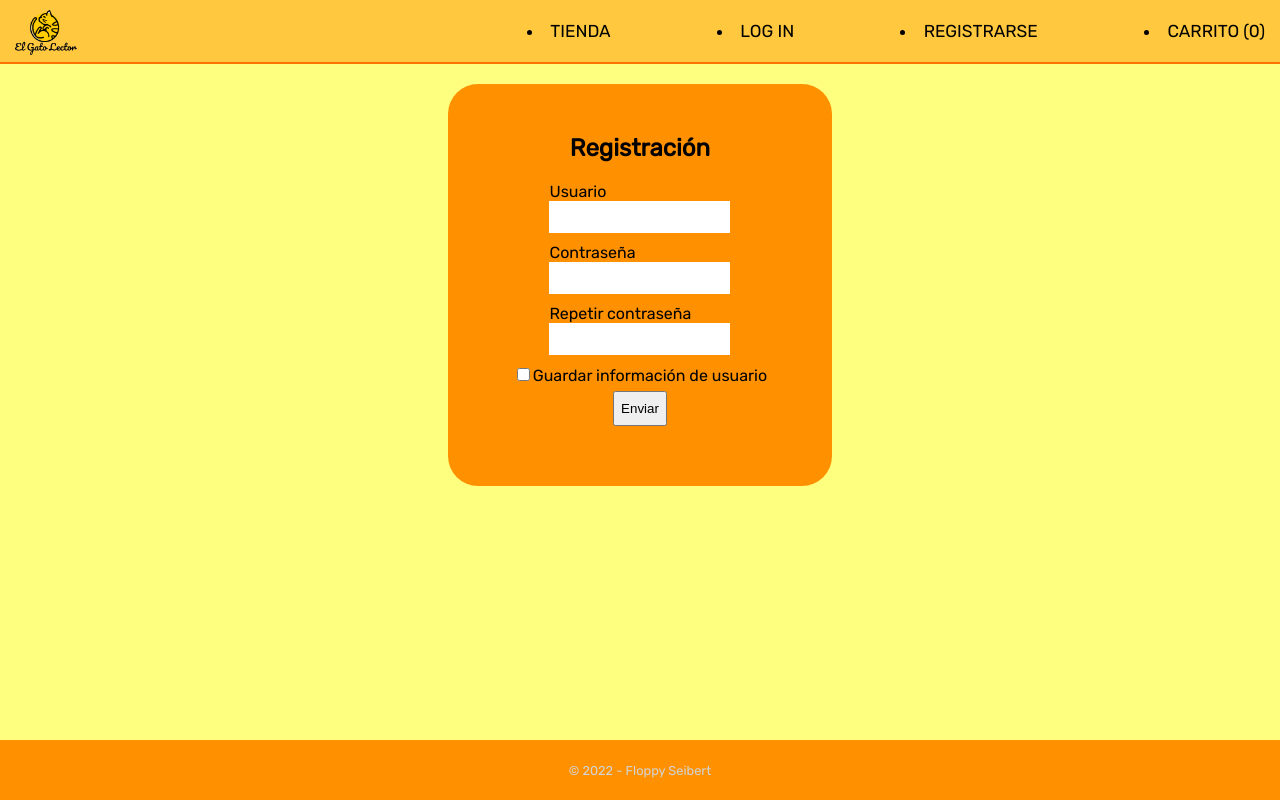
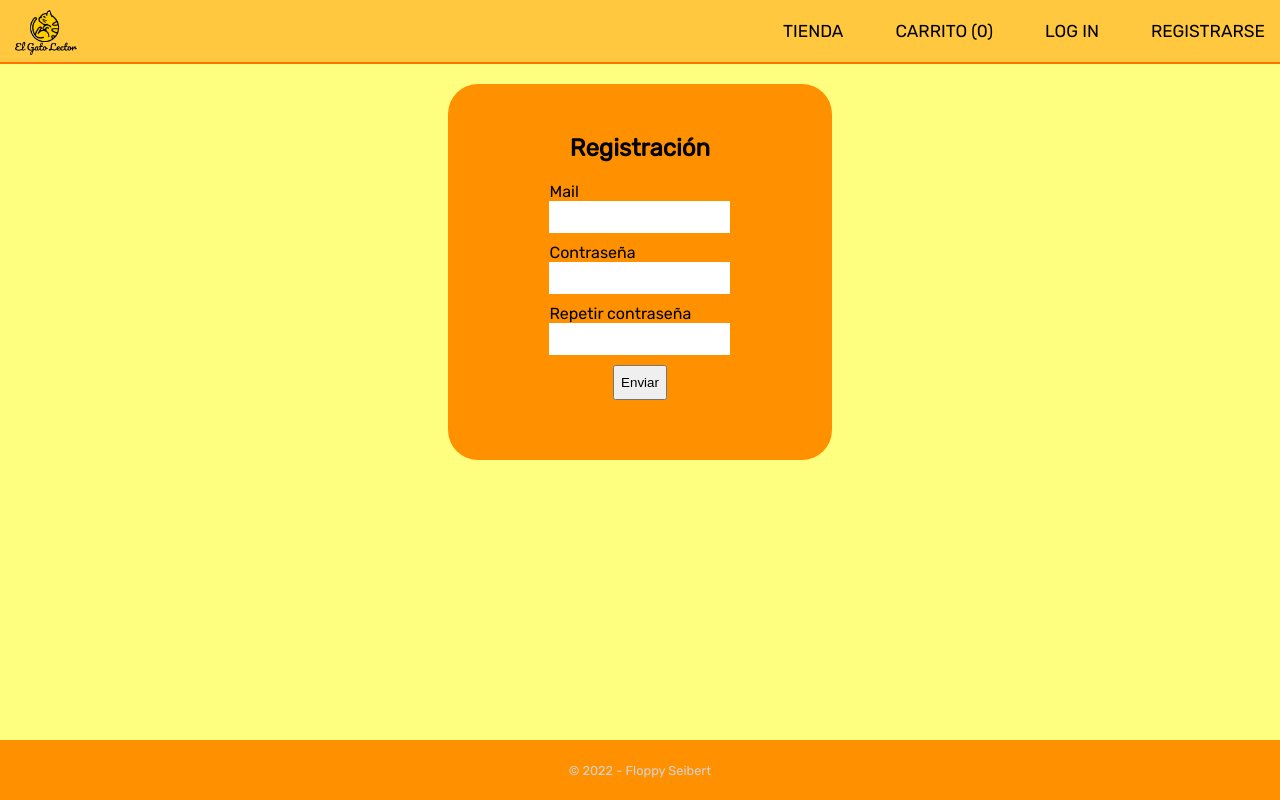
Before and after one commit to florseib/integrador-react-floppy, a React (Vite) app: page /register in a window 1280 px wide. Built offline with nearby package versions, Linux system fonts and the light colour scheme.

Commit message:
Desarrollo las pantallas de account

```diff
--- a/src/StyledComponents/Components.jsx
+++ b/src/StyledComponents/Components.jsx
@@ -75,7 +75,8 @@ export const LinkContainer = styled.li`
   font-size: 1.2em;
 `;
 
-export const MenuContent = styled.div`
+export const MenuContent = styled.ul`
+  list-style-type: none;
   display: flex;
   flex-direction: row;
   align-items: center;
@@ -84,7 +85,7 @@ export const MenuContent = styled.div`
 `;
 
 export const AccountLinks = styled(MenuContent)`
-  width: 60%;
+  width: 40%;
   padding-right: 0px;
   font-size: 0.9em;
 `;
--- a/src/components/Header.jsx
+++ b/src/components/Header.jsx
@@ -1,4 +1,4 @@
-import { useSelector } from "react-redux";
+import { useDispatch, useSelector } from "react-redux";
 import {
   HeaderDiv,
   Menu,
@@ -9,8 +9,11 @@ import {
   Link,
 } from "../StyledComponents/Components";
 import { useEffect, useState } from "react";
+import { logOut } from "../redux-store/slice/UserSlice";
 
 export function Header() {
+  const dispatch = useDispatch();
+  const loggedUser = useSelector((state) => state.user.loggedUser);
   const cartItems = useSelector((state) => state.cart.cartItems);
 
   const [cartNumber, setCartNumber] = useState(0);
@@ -32,31 +35,45 @@ export function Header() {
       </LogoContainer>
       <Menu>
         <LinkContainer>
-          <Link to="/store"> TIENDA</Link>
+          <Link to="/store">TIENDA</Link>
         </LinkContainer>
         <LinkContainer>
-          <Link to="/login"> LOG IN</Link>
+          <Link to="/cart">CARRITO ({cartNumber})</Link>
+        </LinkContainer>
+        <LinkContainer>
+          <Link to="/login">LOG IN</Link>
         </LinkContainer>
         <LinkContainer>
           <Link to="/register">REGISTRARSE</Link>
         </LinkContainer>
-        <LinkContainer>
-          <Link to="/cart">CARRITO ({cartNumber})</Link>
-        </LinkContainer>
       </Menu>
       <AccountLinks>
         <LinkContainer>
-          <Link to="/store"> TIENDA</Link>
-        </LinkContainer>
-        <LinkContainer>
-          <Link to="/login"> LOG IN</Link>
-        </LinkContainer>
-        <LinkContainer>
-          <Link to="/register">REGISTRARSE</Link>
+          <Link to="/store">TIENDA</Link>
         </LinkContainer>
         <LinkContainer>
           <Link to="/cart">CARRITO ({cartNumber})</Link>
         </LinkContainer>
+        {loggedUser !== null && (
+          <LinkContainer>
+            <Link>{loggedUser.email}</Link>
+          </LinkContainer>
+        )}
+        {loggedUser !== null && (
+          <LinkContainer>
+            {/* <Link onClick={dispatch(logOut())}>LOG OUT</Link> */}
+          </LinkContainer>
+        )}
+        {loggedUser === null && (
+          <LinkContainer>
+            <Link to="/login">LOG IN</Link>
+          </LinkContainer>
+        )}
+        {loggedUser === null && (
+          <LinkContainer>
+            <Link to="/register">REGISTRARSE</Link>
+          </LinkContainer>
+        )}
       </AccountLinks>
       <MenuIcon>
         <i className={"fa-solid fa-bars"}></i>
--- a/src/redux-store/reduxStore.jsx
+++ b/src/redux-store/reduxStore.jsx
@@ -2,6 +2,7 @@ import { combineReducers, configureStore } from "@reduxjs/toolkit";
 import cartReducer from "./slice/CartSlice";
 import bookReducer from "./slice/BookSlice";
 import categoryReducer from "./slice/CategorySlice";
+import userReducer from "./slice/UserSlice";
 import persistReducer from "redux-persist/es/persistReducer";
 import persistStore from "redux-persist/es/persistStore";
 import storage from "redux-persist/lib/storage";
@@ -10,12 +11,13 @@ const reducers = combineReducers({
   cart: cartReducer,
   bookList: bookReducer,
   category: categoryReducer,
+  user: userReducer,
 });
 
 const persistConfig = {
   key: "root",
   storage,
-  whitelist: ["cart"],
+  whitelist: ["cart", "user"],
 };
 
 const persistedReducer = persistReducer(persistConfig, reducers);
--- /dev/null
+++ b/src/redux-store/slice/UserSlice.jsx
@@ -0,0 +1,30 @@
+import { createSlice } from "@reduxjs/toolkit";
+import { addUserToList, logUser } from "../utils/userUtils";
+
+const INITIAL_STATE = {
+  loggedUser: null,
+  userList: [],
+};
+
+export const userSlice = createSlice({
+  name: "user",
+  initialState: INITIAL_STATE,
+  reducers: {
+    logIn: (state, action) => {
+      return {
+        ...state,
+        loggedUser: logUser(state.userList, action.payload),
+      };
+    },
+    createUser: (state, action) => {
+      return addUserToList(state, action.payload);
+    },
+    logOut: (state) => {
+      return { ...state, loggedUser: null };
+    },
+  },
+});
+
+export const { logIn, createUser, logOut } = userSlice.actions;
+
+export default userSlice.reducer;
--- /dev/null
+++ b/src/redux-store/utils/userUtils.jsx
@@ -0,0 +1,37 @@
+export const addUserToList = (state, newUser) => {
+  console.log("a");
+  const existingUser = state.userList.find((x) => {
+    return x.email === newUser.email;
+  });
+
+  if (!existingUser && newUser.password === newUser.repeatPassword) {
+    return {
+      ...state,
+      userList: [
+        state.userList,
+        { email: newUser.email, password: newUser.password },
+      ],
+      loggedUser: {
+        email: newUser.email,
+      },
+    };
+    //   return cartItems.map((item) => {
+    //     return item.id === existingProduct.id
+    //       ? { ...item, quantity: item.quantity - 1 }
+    //       : item;
+    //   });
+  } else {
+    return { ...state };
+  }
+};
+
+export const logUser = (userList, user) => {
+  const existingUser = userList.find((x) => {
+    return x.email === user.email && x.password === user.password;
+  });
+
+  console.log(existingUser);
+  if (existingUser) return { email: user.email };
+
+  return null;
+};
--- a/src/routes/Login.jsx
+++ b/src/routes/Login.jsx
@@ -5,15 +5,25 @@ import {
   LoginForm,
 } from "../StyledComponents/AccountComponents";
 import { Input } from "../components/Input";
+import { useDispatch } from "react-redux";
+import { logIn } from "../redux-store/slice/UserSlice";
 
 export const Login = () => {
+  const dispatch = useDispatch();
+
   const { values, handleChange, handleSubmit } = useFormik({
     initialValues: {
-      username: "",
+      email: "",
       password: "",
     },
     onSubmit(values, { resetForm }) {
       console.log(values);
+      dispatch(
+        logIn({
+          email: values.email,
+          password: values.password,
+        })
+      );
       resetForm();
     },
   });
@@ -24,10 +34,10 @@ export const Login = () => {
       <Form>
         <Input
           handleChange={handleChange}
-          value={values.username}
-          label="Usuario"
+          value={values.email}
+          label="Mail"
           type="text"
-          name="username"
+          name="email"
         />
         <Input
           handleChange={handleChange}
@@ -37,7 +47,7 @@ export const Login = () => {
           name="password"
         />
         <AccountButton
-          onSubmit={(e) => {
+          onClick={(e) => {
             e.preventDefault();
             handleSubmit();
           }}
--- a/src/routes/Register.jsx
+++ b/src/routes/Register.jsx
@@ -6,16 +6,26 @@ import {
   RegisterForm,
 } from "../StyledComponents/AccountComponents";
 import { Input } from "../components/Input";
+import { useDispatch } from "react-redux";
+import { createUser } from "../redux-store/slice/UserSlice";
 
 export const Register = () => {
-  const { values, handleChange } = useFormik({
+  const dispatch = useDispatch();
+  const { values, handleChange, handleSubmit } = useFormik({
     initialValues: {
-      username: "",
+      email: "",
       password: "",
       repeatpassword: "",
     },
     onSubmit(values, { resetForm }) {
       console.log(values);
+      dispatch(
+        createUser({
+          email: values.email,
+          password: values.password,
+          repeatPassword: values.repeatpassword,
+        })
+      );
       resetForm();
     },
   });
@@ -26,10 +36,10 @@ export const Register = () => {
       <Form>
         <Input
           handleChange={handleChange}
-          value={values.username}
-          label="Usuario"
+          value={values.email}
+          label="Mail"
           type="text"
-          name="username"
+          name="email"
         />
         <Input
           handleChange={handleChange}
@@ -42,15 +52,15 @@ export const Register = () => {
           handleChange={handleChange}
           value={values.repeatpassword}
           label="Repetir contraseña"
-          type="repeatpassword"
+          type="password"
           name="repeatpassword"
         />
-        <div class="save-info">
+        {/* <div class="save-info">
           <input type={"checkbox"} name={"rememberme"}></input>
           <label htmlFor={"rememberme"}>Guardar información de usuario</label>
-        </div>
+        </div> */}
         <AccountButton
-          onSubmit={(e) => {
+          onClick={(e) => {
             e.preventDefault();
             handleSubmit();
           }}
```
